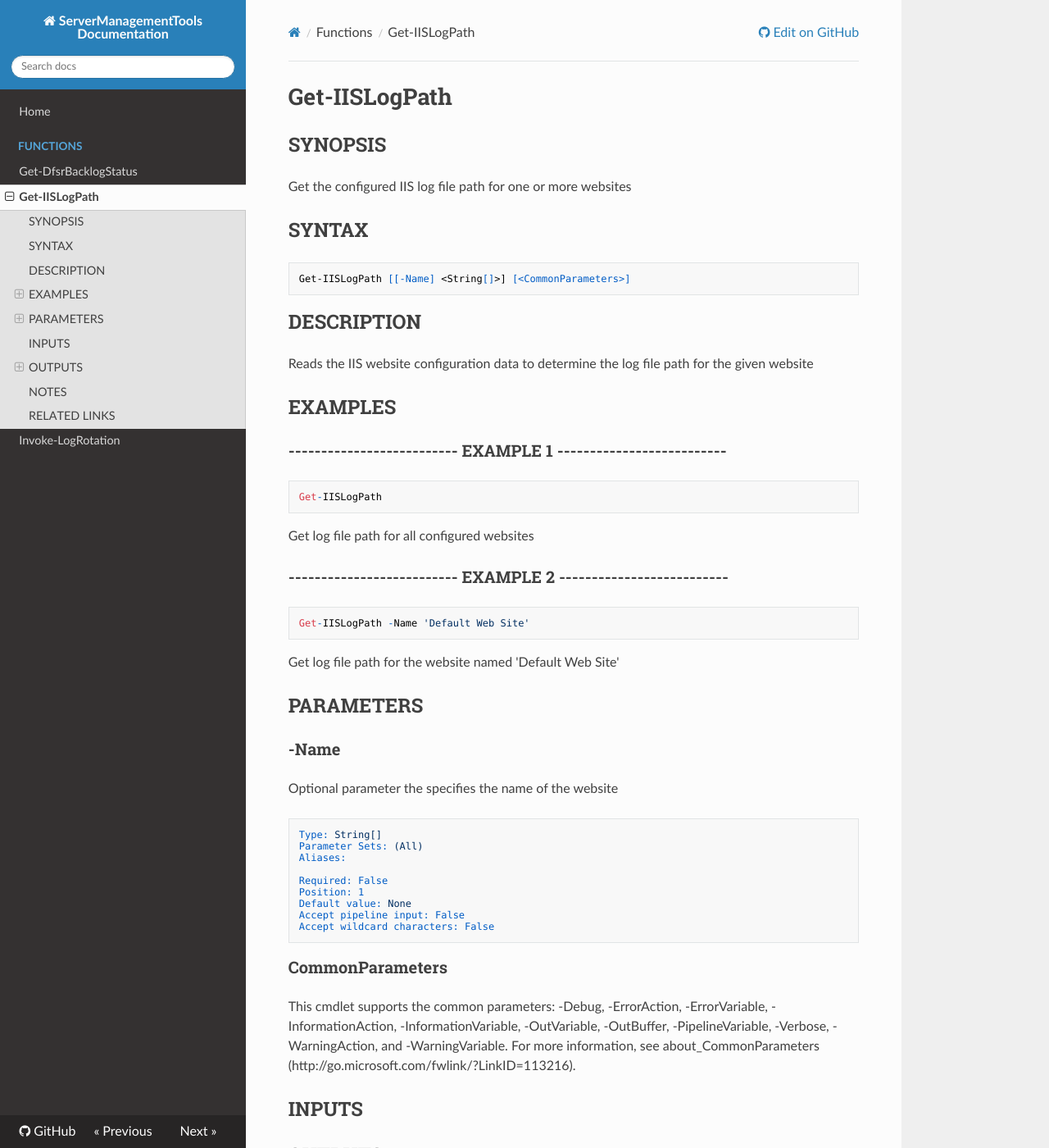
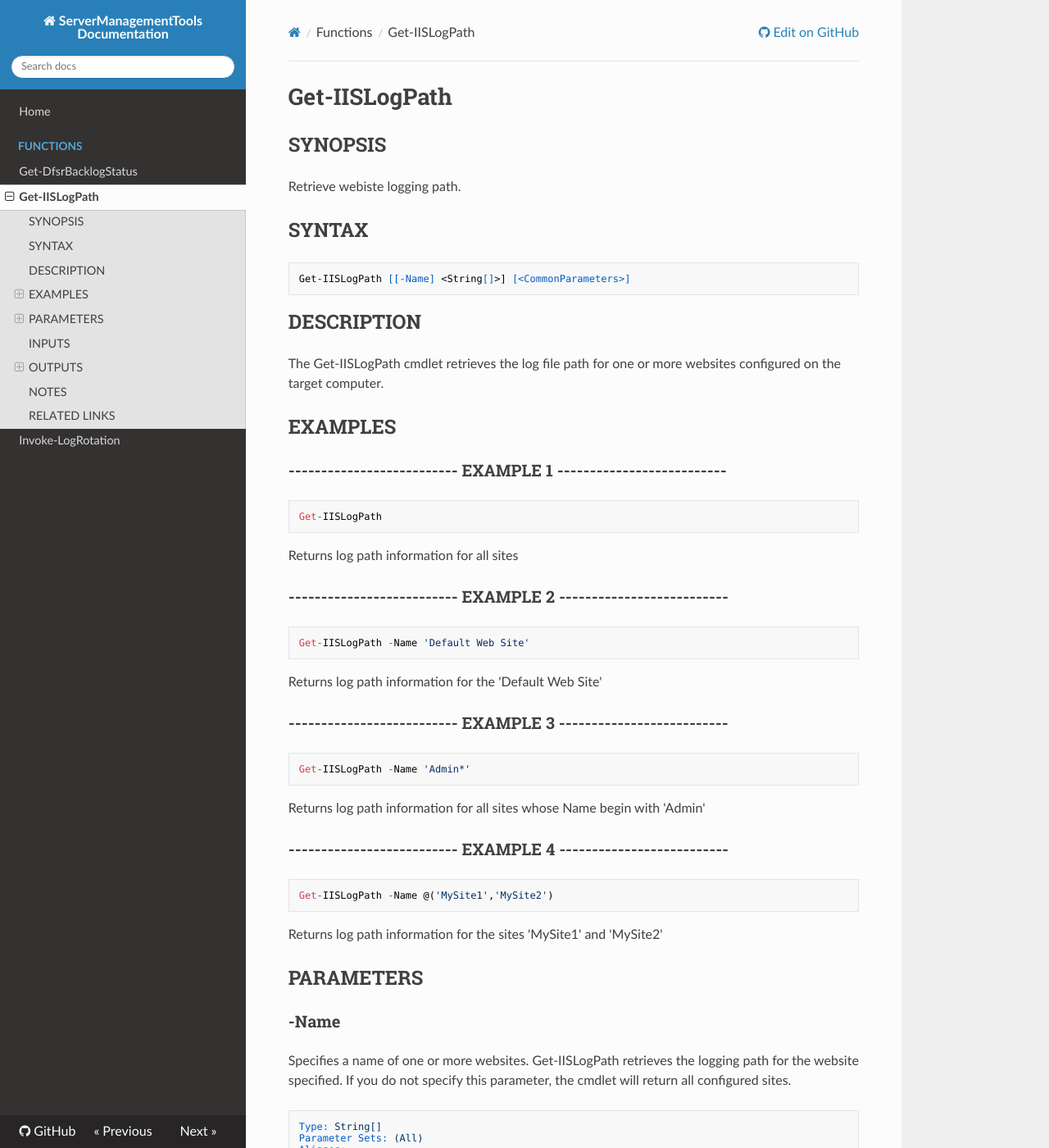
Before and after one commit to twillin912/PSServerManagement, an MkDocs documentation site: the page built from docs/en-US/Get-IISLogPath.md, in a window 1280 px wide and 1400 px high. Shown: the whole window at 82% size. Built offline with MkDocs 1.6.1, drawn with Linux system fonts in a browser that asks for light colours; nearby versions of some CDN libraries; old or Windows-style settings are respelled for this version of MkDocs.

Commit message:
Get-IISLogPath test case and documentation

````diff
--- a/docs/en-US/Get-IISLogPath.md
+++ b/docs/en-US/Get-IISLogPath.md
@@ -7,7 +7,7 @@ schema: 2.0.0
 # Get-IISLogPath
 
 ## SYNOPSIS
-Get the configured IIS log file path for one or more websites
+Retrieve webiste logging path.
 
 ## SYNTAX
 
@@ -16,7 +16,7 @@ Get-IISLogPath [[-Name] <String[]>] [<CommonParameters>]
 ```
 
 ## DESCRIPTION
-Reads the IIS website configuration data to determine the log file path for the given website
+The Get-IISLogPath cmdlet retrieves the log file path for one or more websites configured on the target computer.
 
 ## EXAMPLES
 
@@ -25,19 +25,35 @@ Reads the IIS website configuration data to determine the log file path for the
 Get-IISLogPath
 ```
 
-Get log file path for all configured websites
+Returns log path information for all sites
 
 ### -------------------------- EXAMPLE 2 --------------------------
 ```
 Get-IISLogPath -Name 'Default Web Site'
 ```
 
-Get log file path for the website named 'Default Web Site'
+Returns log path information for the 'Default Web Site'
+
+### -------------------------- EXAMPLE 3 --------------------------
+```
+Get-IISLogPath -Name 'Admin*'
+```
+
+Returns log path information for all sites whose Name begin with 'Admin'
+
+### -------------------------- EXAMPLE 4 --------------------------
+```
+Get-IISLogPath -Name @('MySite1','MySite2')
+```
+
+Returns log path information for the sites 'MySite1' and 'MySite2'
 
 ## PARAMETERS
 
 ### -Name
-Optional parameter the specifies the name of the website
+Specifies a name of one or more websites.
+Get-IISLogPath retrieves the logging path for the website specified.
+If you do not specify this parameter, the cmdlet will return all configured sites.
 
 ```yaml
 Type: String[]
@@ -47,7 +63,7 @@ Aliases:
 Required: False
 Position: 1
 Default value: None
-Accept pipeline input: False
+Accept pipeline input: True (ByValue)
 Accept wildcard characters: False
 ```
 
````
Also changed, not shown: 2 other files.
